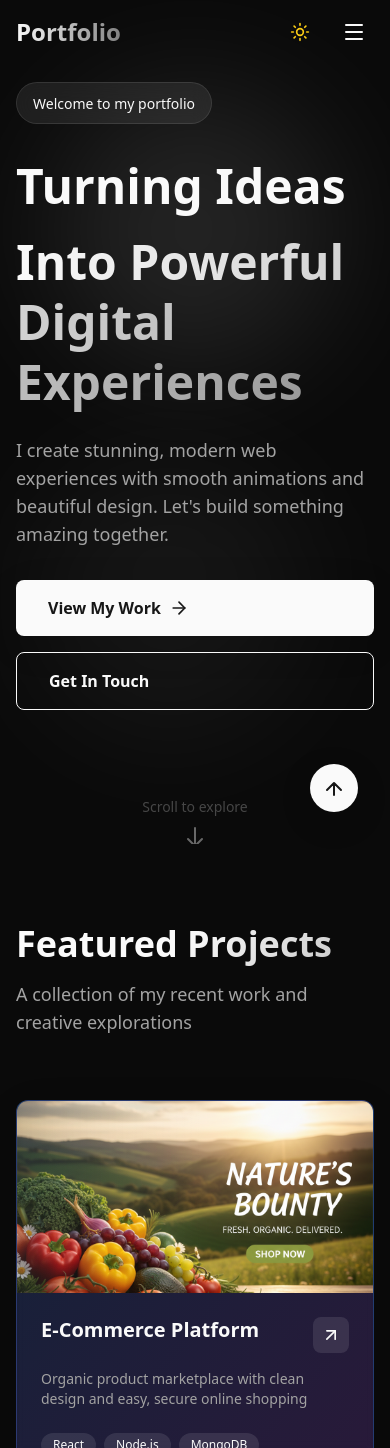
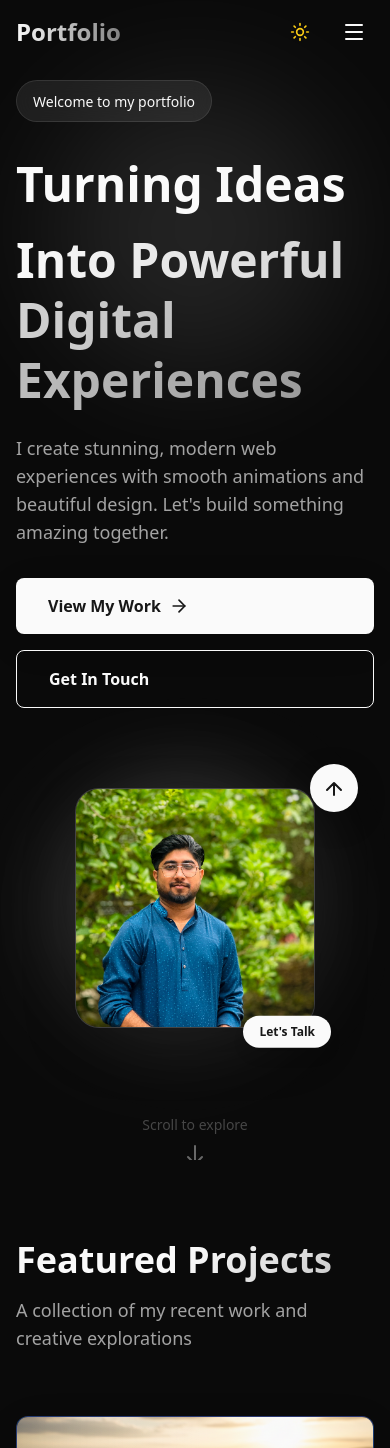
Before and after one commit to EbnulAhsan/portfolio-website, a Next.js app: page / in a window 390 px wide. Shown: the top 1448 px of the page. Built offline with nearby package versions, Linux system fonts and the light colour scheme.

Commit message:
more responsive

```diff
--- a/components/hero.tsx
+++ b/components/hero.tsx
@@ -75,7 +75,7 @@ const Hero = () => {
       />
 
       <div className="relative z-10 max-w-6xl mx-auto px-4 sm:px-6 lg:px-8">
-        <div className="grid grid-cols-1 lg:grid-cols-2 gap-12 items-center">
+        <div className="grid grid-cols-1 lg:grid-cols-2 gap-8 lg:gap-12 items-center">
           <motion.div
             variants={containerVariants}
             initial="hidden"
@@ -145,7 +145,7 @@ const Hero = () => {
             whileInView={{ opacity: 1, x: 0 }}
             transition={{ duration: 0.8, ease: 'easeOut' }}
             viewport={{ once: true }}
-            className="hidden lg:flex justify-center items-center"
+            className="flex justify-center items-center mt-12 lg:mt-0"
           >
             <div className="relative">
               {/* Animated background circle */}
@@ -163,7 +163,7 @@ const Hero = () => {
 
               {/* Image container */}
               <motion.div
-                className="relative w-80 h-80 rounded-3xl overflow-hidden glass-effect soft-shadow-lg border border-primary/20"
+                className="relative w-60 h-60 sm:w-64 sm:h-64 lg:w-80 lg:h-80 rounded-3xl overflow-hidden glass-effect soft-shadow-lg border border-primary/20"
                 whileHover={{ scale: 1.05 }}
                 transition={{ duration: 0.3 }}
               >
@@ -187,7 +187,7 @@ const Hero = () => {
                 onClick={handleFBClick}
                 role="button"
                 tabIndex={0}
-                className="absolute -bottom-6 -right-6 bg-primary text-primary-foreground px-6 py-3 rounded-full font-semibold text-sm shadow-lg cursor-pointer"
+                className="absolute -bottom-4 -right-4 sm:-bottom-6 sm:-right-6 bg-primary text-primary-foreground px-4 sm:px-6 py-2 sm:py-3 rounded-full font-semibold text-xs sm:text-sm shadow-lg cursor-pointer"
                 animate={{ y: [-10, 10, -10] }}
                 transition={{ duration: 4, repeat: Infinity, ease: 'easeInOut' }}
               >
```
